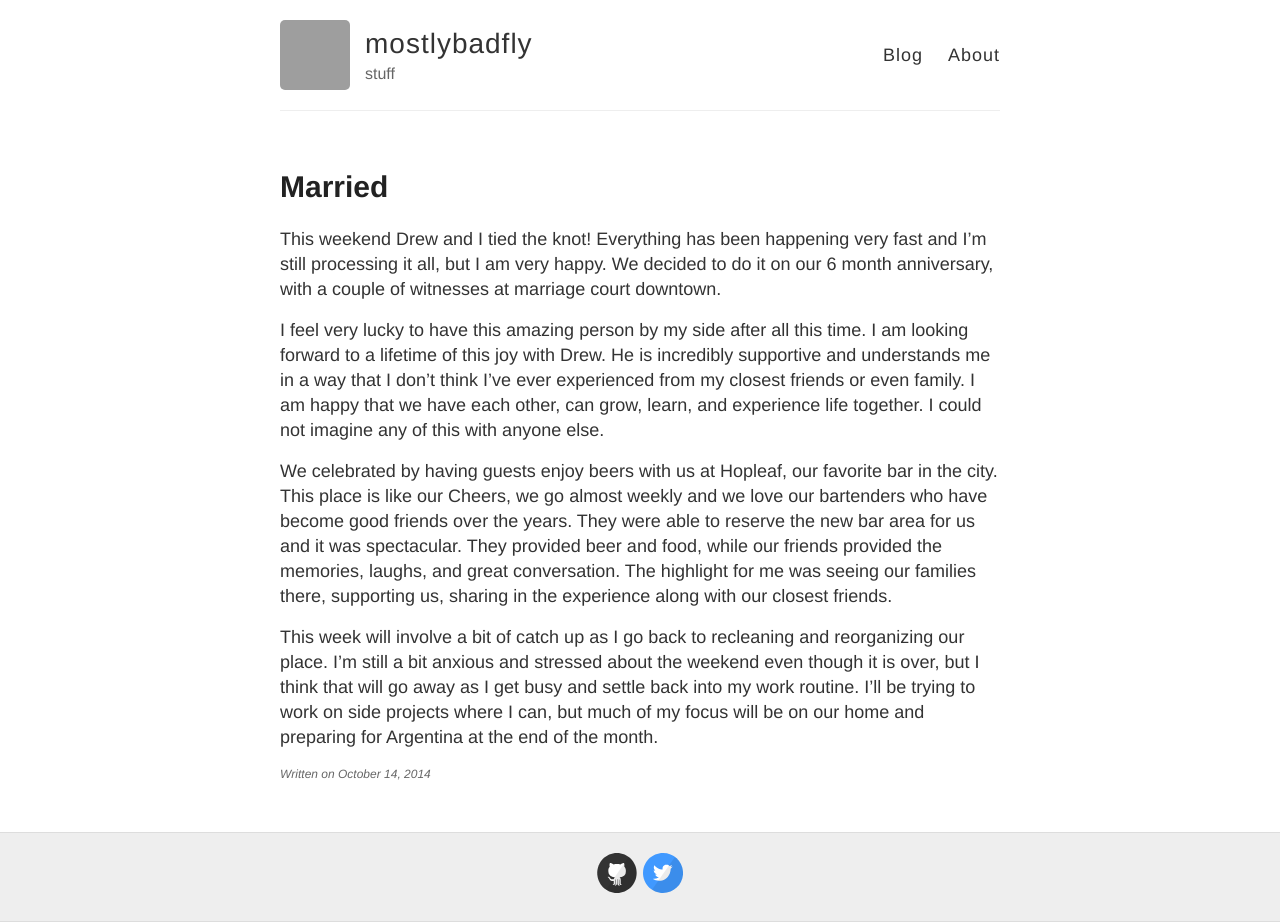
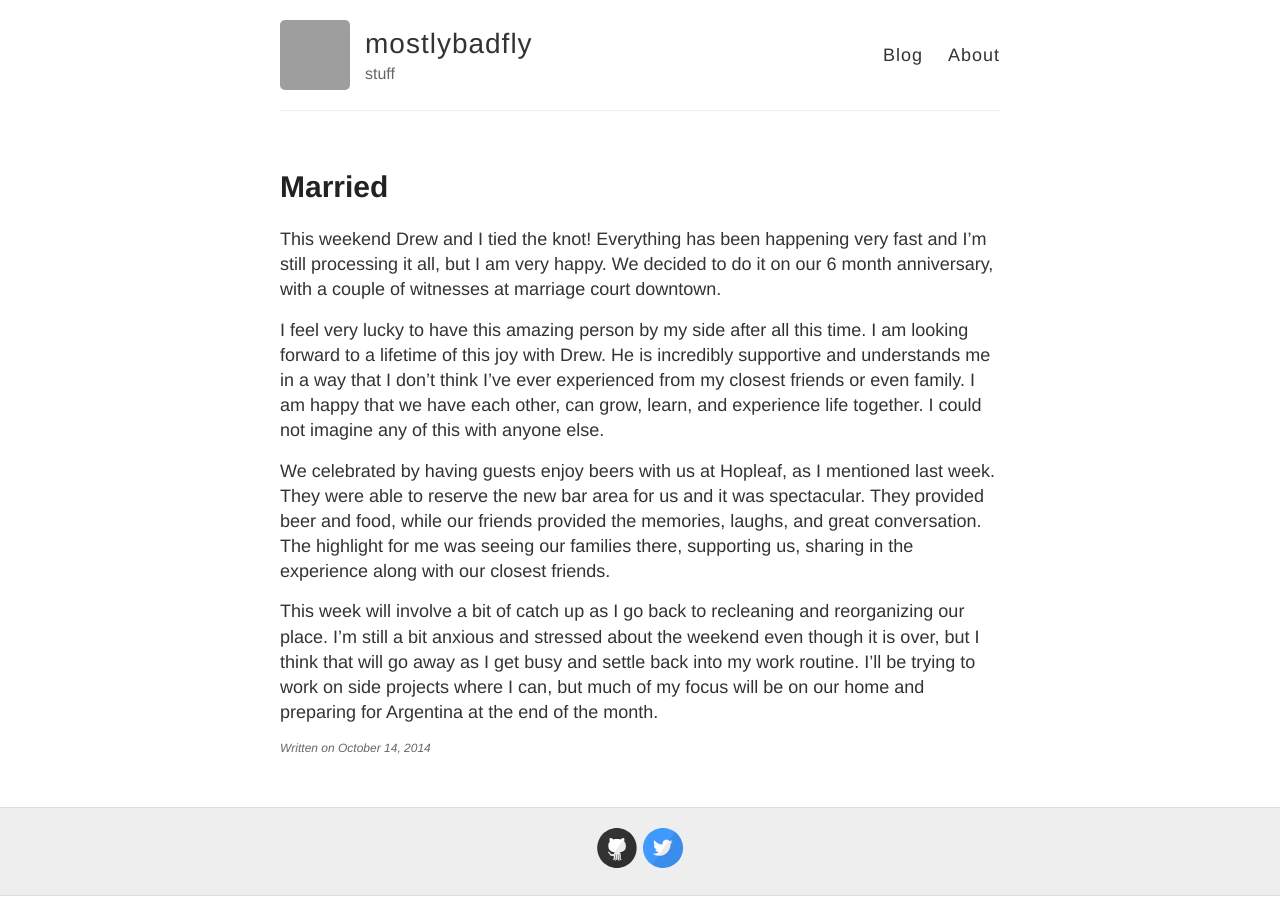
Before and after one commit to mostlybadfly/jekyllsite, a Jekyll site: the page built from _posts/2014-10-14-Married.md, in a window 1280 px wide. Built offline with Jekyll 4.4.1, drawn with Linux system fonts in a browser that asks for light colours; comment, search, counter and statistics services are not loaded; after the commit the page ends 900 px from its top, so only the background shows below that; grey boxes are pictures that could not be loaded.

Commit message:
Update 2014-10-14-Married.md

```diff
--- a/_posts/2014-10-14-Married.md
+++ b/_posts/2014-10-14-Married.md
@@ -8,6 +8,6 @@ comments: true
 
   I feel very lucky to have this amazing person by my side after all this time.  I am looking forward to a lifetime of this joy with Drew. He is incredibly supportive and understands me in a way that I don't think I've ever experienced from my closest friends or even family.  I am happy that we have each other, can grow, learn, and experience life together.  I could not imagine any of this with anyone else.
 
-  We celebrated by having guests enjoy beers with us at Hopleaf, our favorite bar in the city.  This place is like our Cheers, we go almost weekly and we love our bartenders who have become good friends over the years.  They were able to reserve the new bar area for us and it was spectacular.  They provided beer and food, while our friends provided the memories, laughs, and great conversation.  The highlight for me was seeing our families there, supporting us, sharing in the experience along with our closest friends.
+  We celebrated by having guests enjoy beers with us at Hopleaf, as I mentioned last week.  They were able to reserve the new bar area for us and it was spectacular.  They provided beer and food, while our friends provided the memories, laughs, and great conversation.  The highlight for me was seeing our families there, supporting us, sharing in the experience along with our closest friends.
 
   This week will involve a bit of catch up as I go back to recleaning and reorganizing our place.  I'm still a bit anxious and stressed about the weekend even though it is over, but I think that will go away as I get busy and settle back into my work routine. I'll be trying to work on side projects where I can, but much of my focus will be on our home and preparing for Argentina at the end of the month.
```
